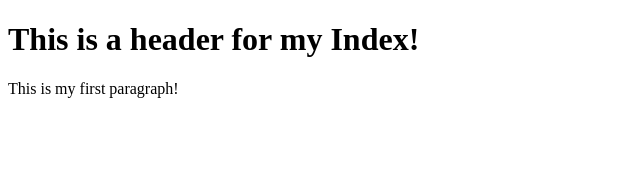
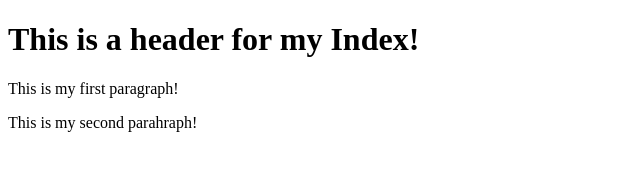
Before and after one commit to nataleet/star-valley, a plain HTML site: page index.html in a window 1280 px wide. Shown: the whole page, without its empty margins (0-640 px from the left). Drawn offline with Linux system fonts and the light colour scheme.

Commit message:
Third commit

```diff
--- a/index.html
+++ b/index.html
@@ -3,5 +3,6 @@
     <body>
         <h1>This is a header for my Index!</h1>
         <p>This is my first paragraph!</p>
+        <p>This is my second parahraph!</p>
     </body>
 </html>
```
